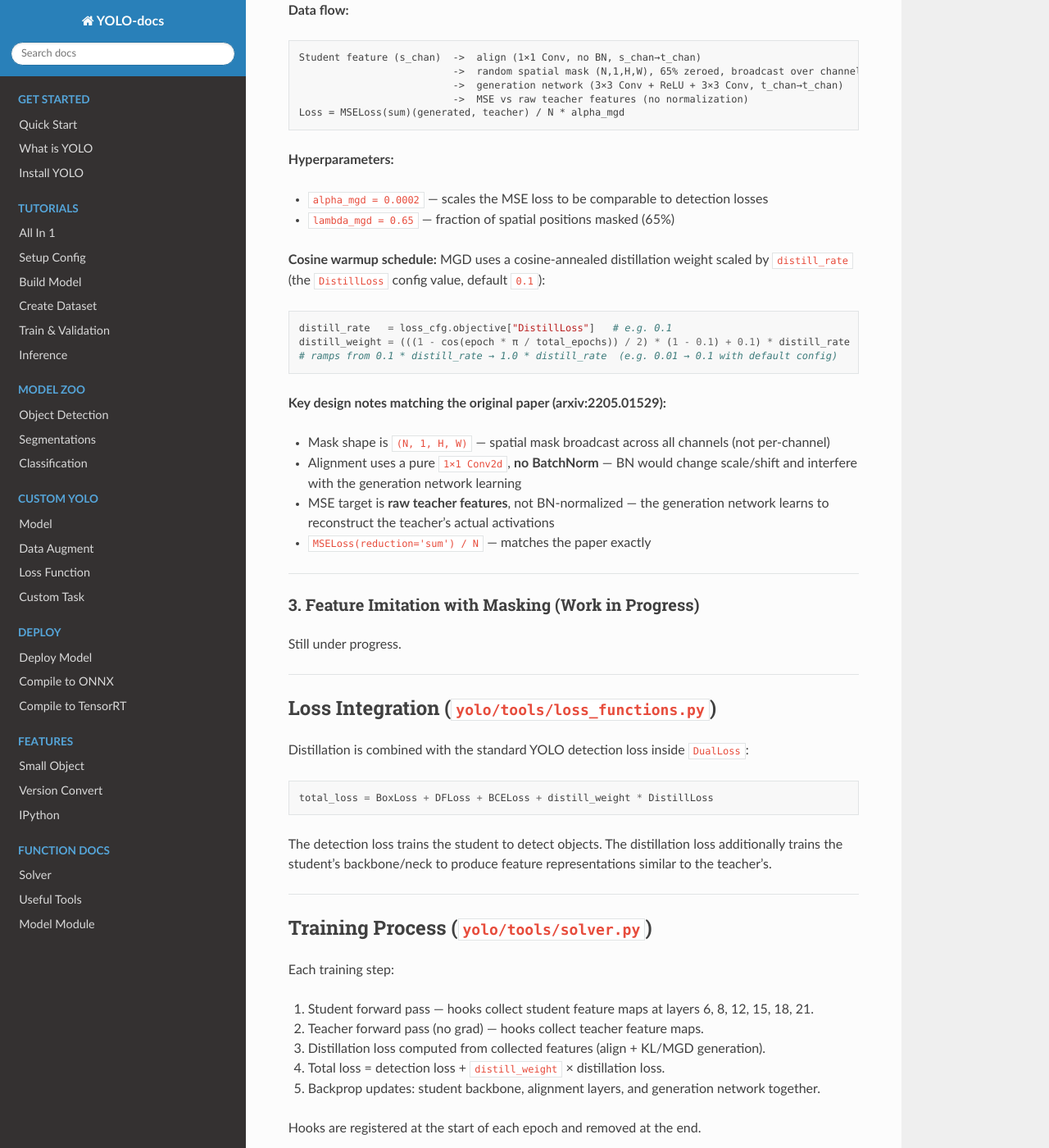
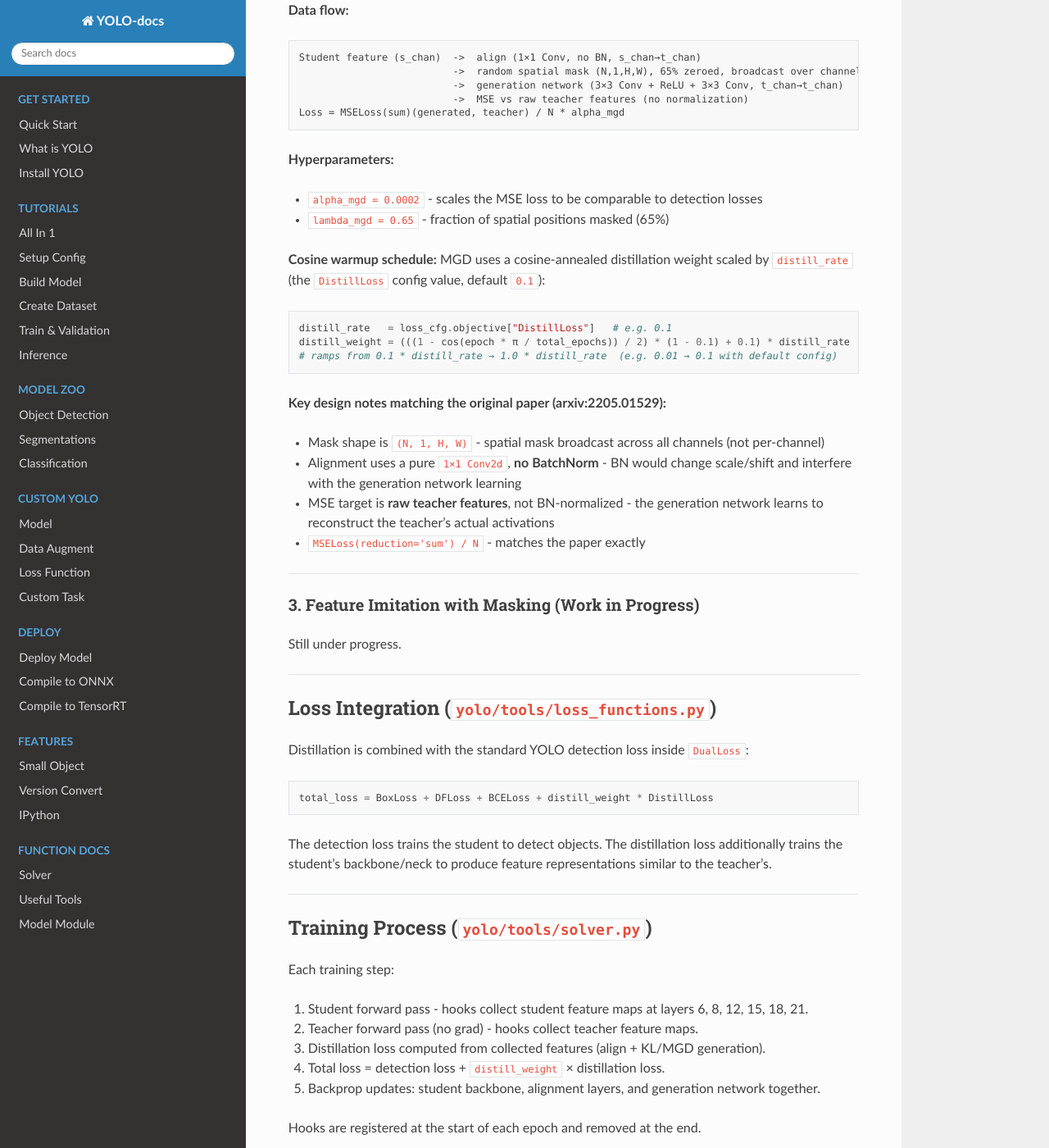
Before and after one commit to myatthukyaw/yolo-distill, a Sphinx documentation site: the page built from docs/DISTILLATION.md, in a window 1280 px wide and 1400 px high, scrolled down 1922 px. Shown: the whole window at 82% size. Built offline with Sphinx 7.4.7 and the Read the Docs theme 3.1.0, drawn with Linux system fonts in a browser that asks for light colours; some of the changed text lies outside the part shown.

````diff
--- a/docs/DISTILLATION.md
+++ b/docs/DISTILLATION.md
@@ -38,7 +38,7 @@ loss:
 - `teacher_weight`: Path to a trained teacher checkpoint. Accepts both `.pt` and Lightning `.ckpt` files.
 - `teacher_model`: Architecture of the teacher (e.g., `v9-s`, `v9-m`).
 - `distiller_type`: Selects the distillation strategy.
-- `DistillLoss`: Scaling factor for the distillation loss. For CWD this is used directly; for MGD it sets the ceiling of the cosine warmup schedule. Lower values reduce distillation pressure — try `0.05`–`0.2`.
+- `DistillLoss`: Scaling factor for the distillation loss. For CWD this is used directly; for MGD it sets the ceiling of the cosine warmup schedule. Lower values reduce distillation pressure - try `0.05`–`0.2`.
 
 ### Feature Hook Extraction (`yolo/tools/distill_loss.py`)
 
@@ -60,8 +60,8 @@ Loss = KL(teacher_dist || student_dist) per channel, averaged over all layers
 ```
 
 **Hyperparameters:**
-- `distill_weight` — reads `DistillLoss` from `train.yaml` objective config (default `0.1`); previously hardcoded to `0.3`
-- `tau = 1.0` — softmax temperature
+- `distill_weight` - reads `DistillLoss` from `train.yaml` objective config (default `0.1`); previously hardcoded to `0.3`
+- `tau = 1.0` - softmax temperature
 
 ---
 
@@ -79,8 +79,8 @@ Loss = MSELoss(sum)(generated, teacher) / N * alpha_mgd
 ```
 
 **Hyperparameters:**
-- `alpha_mgd = 0.0002` — scales the MSE loss to be comparable to detection losses
-- `lambda_mgd = 0.65` — fraction of spatial positions masked (65%)
+- `alpha_mgd = 0.0002` - scales the MSE loss to be comparable to detection losses
+- `lambda_mgd = 0.65` - fraction of spatial positions masked (65%)
 
 **Cosine warmup schedule:** MGD uses a cosine-annealed distillation weight scaled by `distill_rate` (the `DistillLoss` config value, default `0.1`):
 
@@ -91,10 +91,10 @@ distill_weight = (((1 - cos(epoch * π / total_epochs)) / 2) * (1 - 0.1) + 0.1)
 ```
 
 **Key design notes matching the original paper (arxiv:2205.01529):**
-- Mask shape is `(N, 1, H, W)` — spatial mask broadcast across all channels (not per-channel)
-- Alignment uses a pure `1×1 Conv2d`, **no BatchNorm** — BN would change scale/shift and interfere with the generation network learning
-- MSE target is **raw teacher features**, not BN-normalized — the generation network learns to reconstruct the teacher's actual activations
-- `MSELoss(reduction='sum') / N` — matches the paper exactly
+- Mask shape is `(N, 1, H, W)` - spatial mask broadcast across all channels (not per-channel)
+- Alignment uses a pure `1×1 Conv2d`, **no BatchNorm** - BN would change scale/shift and interfere with the generation network learning
+- MSE target is **raw teacher features**, not BN-normalized - the generation network learns to reconstruct the teacher's actual activations
+- `MSELoss(reduction='sum') / N` - matches the paper exactly
 
 ---
 
@@ -119,8 +119,8 @@ The detection loss trains the student to detect objects. The distillation loss a
 ## Training Process (`yolo/tools/solver.py`)
 
 Each training step:
-1. Student forward pass — hooks collect student feature maps at layers 6, 8, 12, 15, 18, 21.
-2. Teacher forward pass (no grad) — hooks collect teacher feature maps.
+1. Student forward pass - hooks collect student feature maps at layers 6, 8, 12, 15, 18, 21.
+2. Teacher forward pass (no grad) - hooks collect teacher feature maps.
 3. Distillation loss computed from collected features (align + KL/MGD generation).
 4. Total loss = detection loss + `distill_weight` × distillation loss.
 5. Backprop updates: student backbone, alignment layers, and generation network together.
@@ -142,7 +142,7 @@ nms:
 
 ## Usage
 
-### Step 1 — Train the teacher on your dataset
+### Step 1 - Train the teacher on your dataset
 
 ```shell
 python yolo/lazy.py task=train \
@@ -152,7 +152,7 @@ python yolo/lazy.py task=train \
     use_wandb=True
 ```
 
-### Step 2 — Train student with distillation using the trained teacher
+### Step 2 - Train student with distillation using the trained teacher
 
 Find the checkpoint saved under `runs/train/v9s-teacher/`:
 
````
